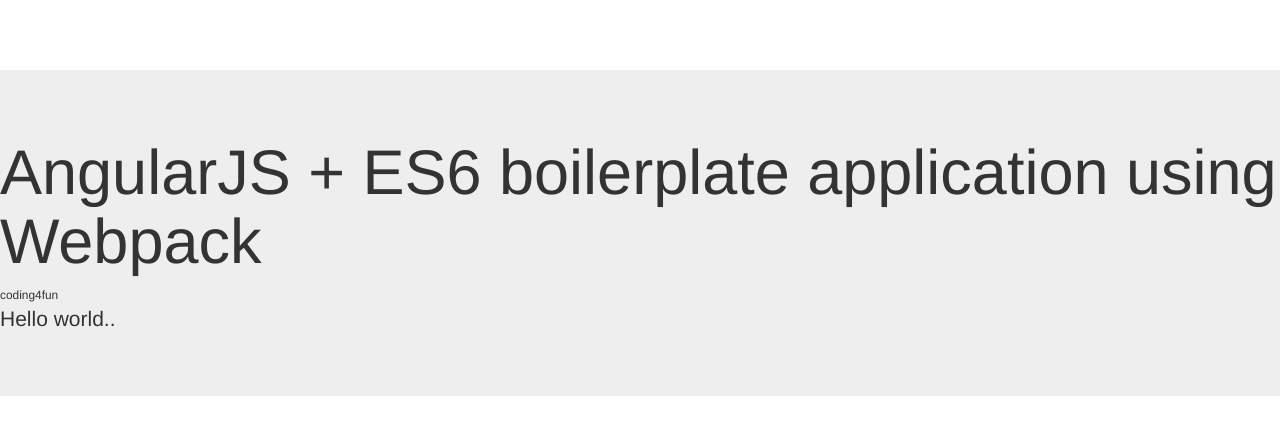
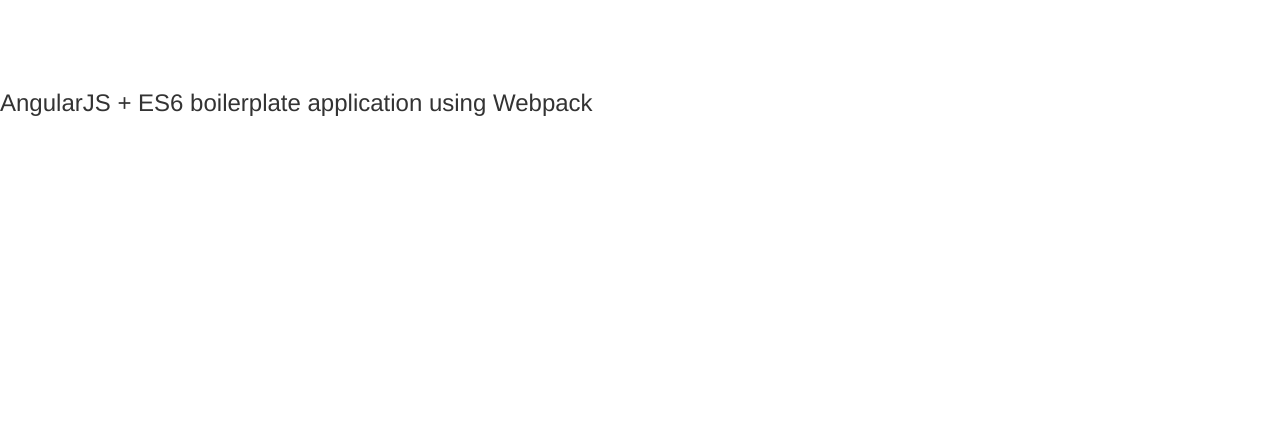
Before and after one commit to bugthesystem/angular-es6-webpack-boilerplate, a website built with webpack: page app/home/views/index.tpl.html in a window 1280 px wide. Built offline with nearby package versions, Linux system fonts and the light colour scheme; some packages are replaced by stand-ins of ours.

Commit message:
update readme

```diff
--- a/app/home/views/index.tpl.html
+++ b/app/home/views/index.tpl.html
@@ -1,11 +1,3 @@
-<div class="jumbotron">
-    <h1>AngularJS + ES6 boilerplate application using Webpack</h1>
-    <small>coding4fun</small>
-    <p class="lead">
-        Hello world..
-    </p>
-</div>
-
-<br/>
+<h3>AngularJS + ES6 boilerplate application using Webpack</h3>
 
 <message-list messages="vm.messages" header="'Messages'"></message-list>
--- a/app/templates.js
+++ b/app/templates.js
@@ -1,2 +1,2 @@
-angular.module("templates", []).run(["$templateCache", function($templateCache) {$templateCache.put("home/views/index.tpl.html","<div class=\"jumbotron\">\r\n    <h1>AngularJS + ES6 boilerplate application using Webpack</h1>\r\n    <small>coding4fun</small>\r\n    <p class=\"lead\">\r\n        Hello world..\r\n    </p>\r\n</div>\r\n\r\n<br/>\r\n\r\n<message-list messages=\"vm.messages\" header=\"\'Messages\'\"></message-list>");
+angular.module("templates", []).run(["$templateCache", function($templateCache) {$templateCache.put("home/views/index.tpl.html","<h3>AngularJS + ES6 boilerplate application using Webpack</h3>\r\n\r\n<message-list messages=\"vm.messages\" header=\"\'Messages\'\"></message-list>");
 $templateCache.put("home/views/message-list.directive.html","<h2>{{vm.header}}</h2>\r\n<ul>\r\n\r\n    <li ng-repeat=\"message in vm.messages\">\r\n        {{message.text}}\r\n    </li>\r\n</ul>");}]);
--- a/gulpfile.js
+++ b/gulpfile.js
@@ -25,6 +25,8 @@
 });
 
 gulp.task('webpack:dev-server', function (callback) {
+    gulp.watch(['app/**/*'], ['tpl-cache']);
+
     new WebpackDevServer(devCompiler, {
         contentBase: 'public',
         hot: true,
--- a/package.json
+++ b/package.json
@@ -5,7 +5,6 @@
   "main": "index.js",
   "scripts": {
     "build": "webpack --config webpack.build.js --bail -p",
-    "dev": "webpack-dev-server --history-api-fallback --inline --progress",
     "test": "karma start",
     "test:live": "karma start --auto-watch --no-single-run",
     "preupdate-webdriver": "npm install",
```
Also changed, not shown: README.md.
